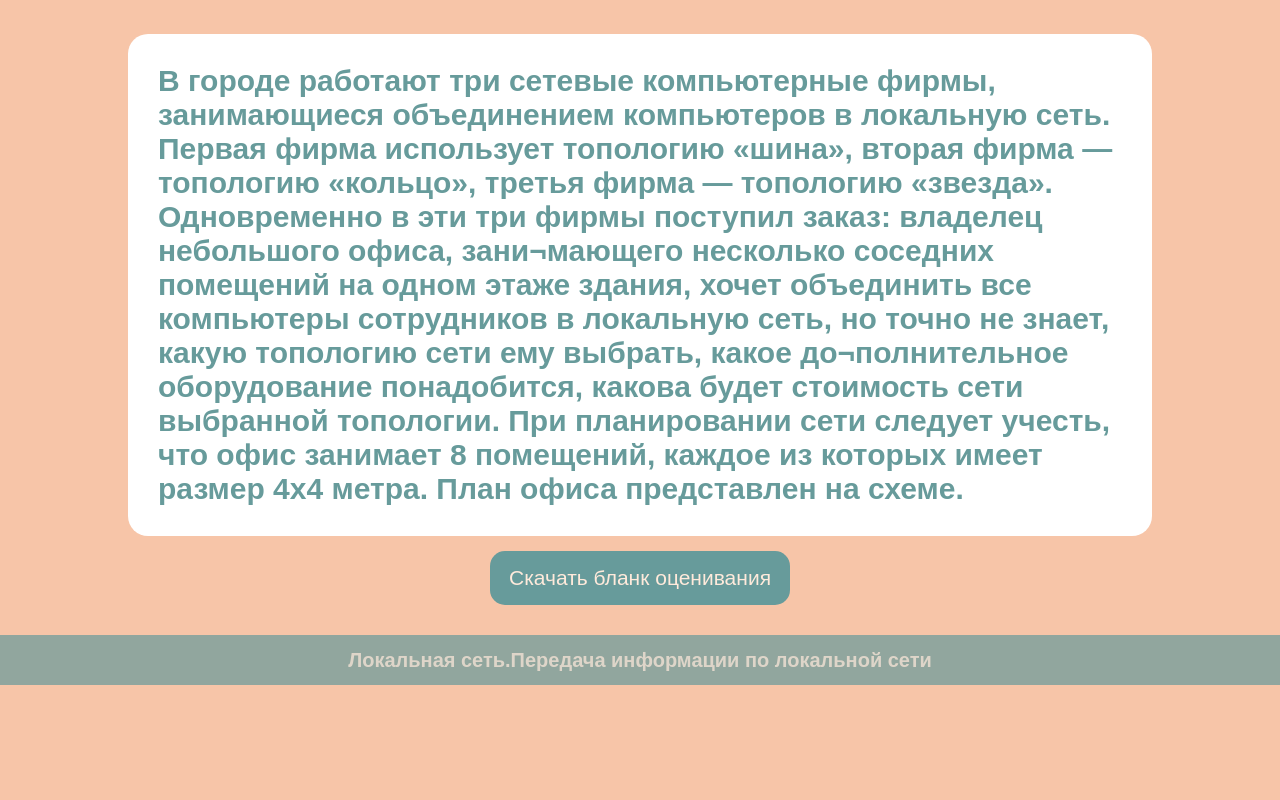
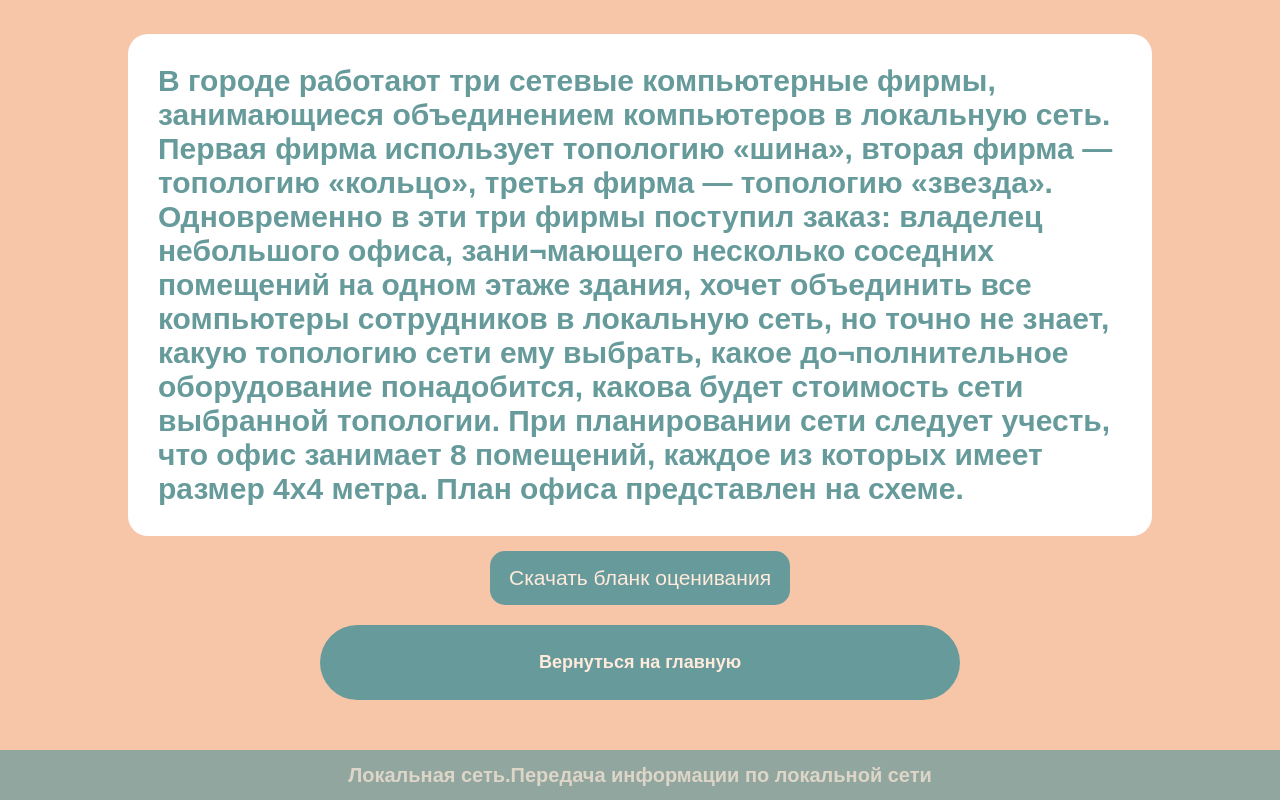
Before and after one commit to agukusok/test.github.io, a plain HTML site: page les16.html in a window 1280 px wide. Shown: the part 5496-6296 px from the top of the page. Before the commit the page ends 6181 px from the top, so only its background shows below. Drawn offline with Linux system fonts and the light colour scheme.

Commit message:
Add files via upload

```diff
--- a/css/les16.css
+++ b/css/les16.css
@@ -119,3 +119,33 @@ footer {
 	padding: 30px;
 	border-radius: 20px;
 }
+
+
+.back {
+	width: 50%;
+	height: 75px;
+	border-radius: 45px;
+	background-color: #679b9b;
+	color: #ffeadb;
+	display: flex;
+	justify-content: center;
+	align-items: center;
+	text-decoration: none;
+	margin: 0 auto;
+	margin-bottom: 20px;
+}
+
+.buttons {
+	margin-top: 20px;
+	flex: 1;
+	display: flex;
+	justify-content: center;
+	width: 100%;
+}
+
+.button_text {
+	font-weight: 800;
+	color: #ffeadb;
+	font-size: 18px;
+	margin: 0 auto;
+}
--- a/les16.html
+++ b/les16.html
@@ -169,6 +169,11 @@
 			</div>
 		</div>
 	</div>
+	<div class="buttons">
+		<a href="mpo.html" class="back">
+			<span class="button_text">Вернуться на главную</span>
+		</a>
+	</div>
 	<footer>
 		<h2 class="footer_h2">Локальная сеть.Передача информации по локальной сети</h2>
 	</footer>
```
Also changed, not shown: les12.html (+5 -5 lines).
